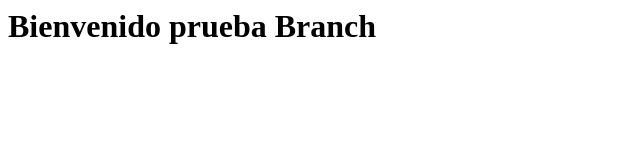
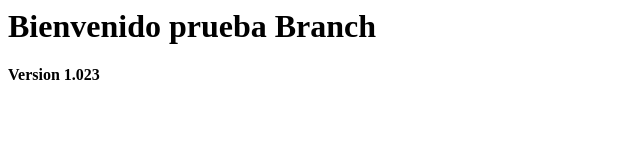
Before and after one commit to Croatoan-90/G09-Ciclo-3, a plain HTML site: page index.html in a window 1280 px wide. Shown: the full height of the page, 0-640 px from the left. Drawn offline with Linux system fonts and the light colour scheme.

Commit message:
Versión
Adición de versión.

```diff
--- a/index.html
+++ b/index.html
@@ -1,3 +1,4 @@
 <html>
 <h1> Bienvenido prueba Branch</h1>
+<b> Version 1.023 </b>
 </html>
```
